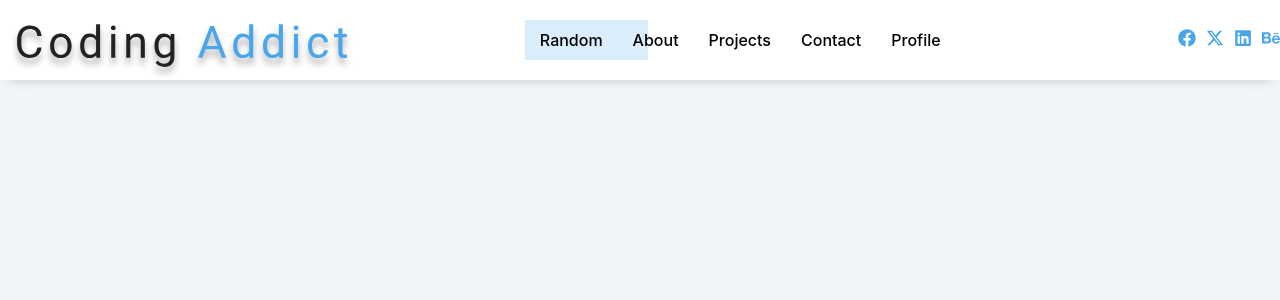
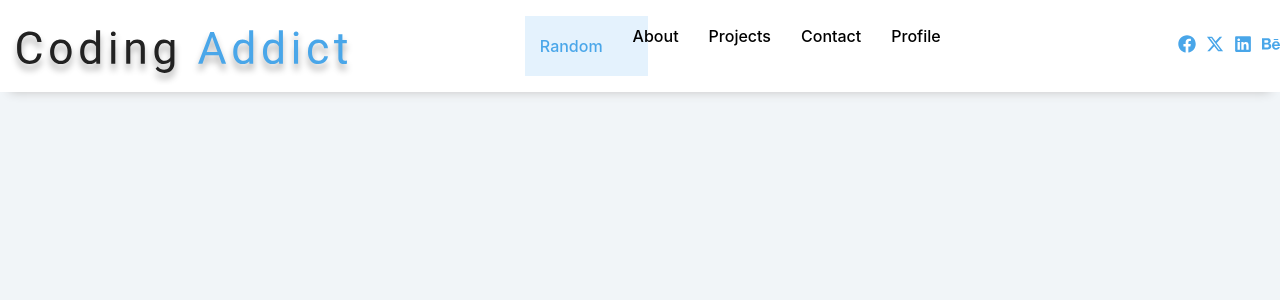
Before and after one commit to LaurenCummings/navbar-project, a React (Vite) app: page / in a window 1280 px wide. In both pictures the pointer is over the link "Random". Shown: the top 300 px of the page. Built offline with nearby package versions, Linux system fonts and the light colour scheme.

Commit message:
Added effects to links on hover

```diff
--- a/src/Navbar.css
+++ b/src/Navbar.css
@@ -42,7 +42,9 @@ nav {
 }
 
 .links a:hover {
-    background-color: rgba(73, 166, 233, 0.2);
+    background-color: rgba(165, 213, 248, 0.3);
+    padding: 15px;
+    color: rgb(73, 166, 233);
 }
 
 .social-icons {
```
